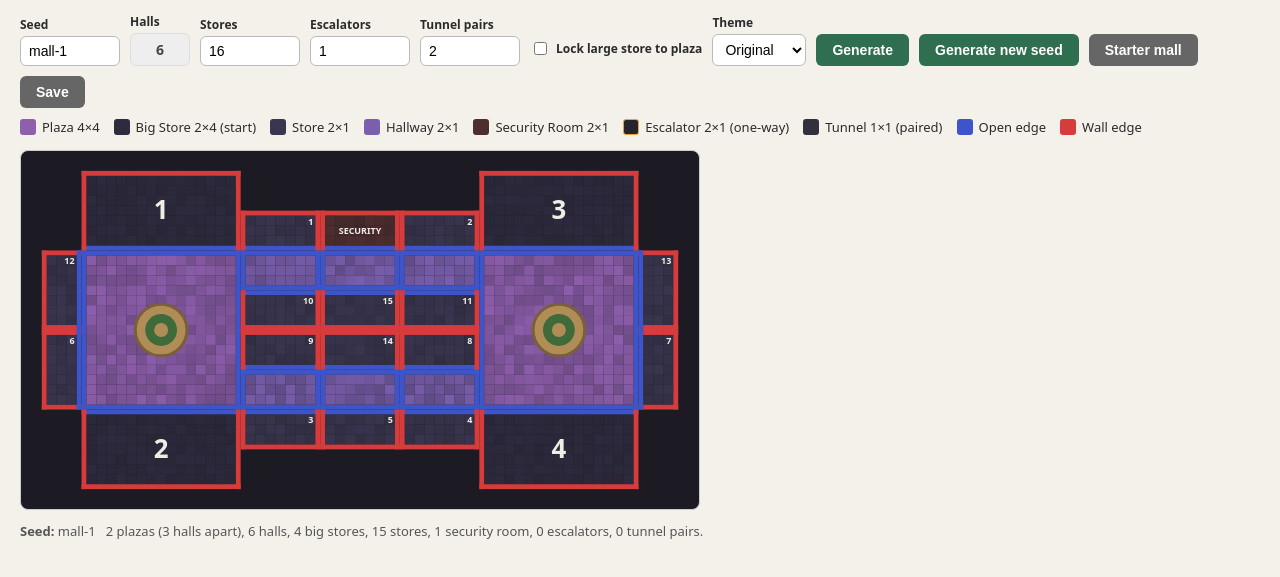
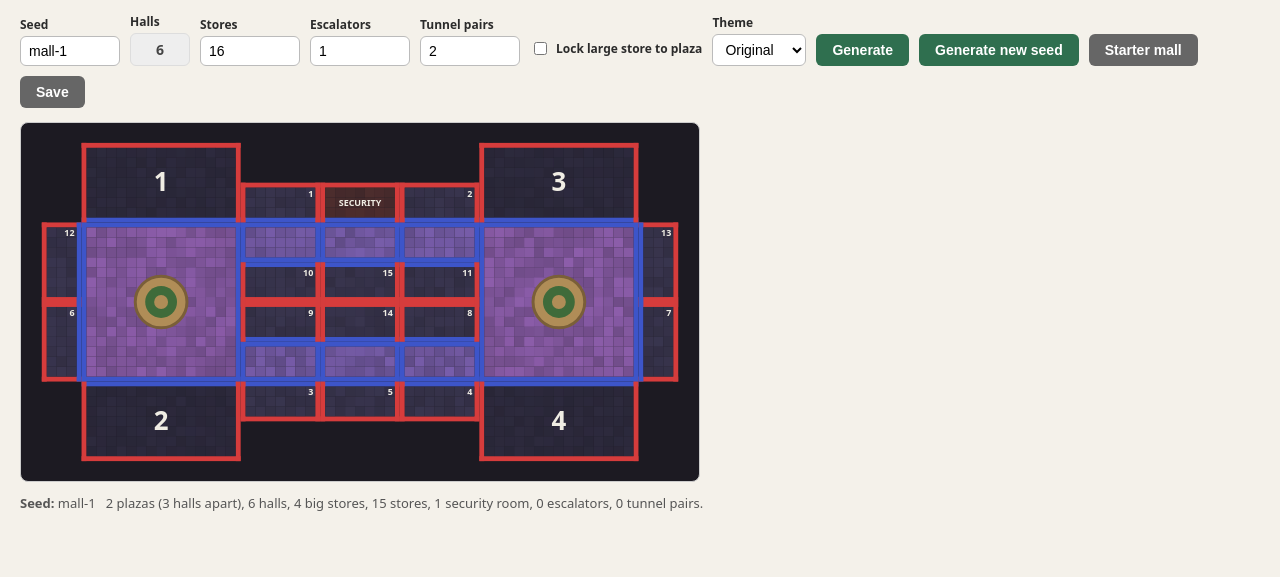
Before and after one commit to Evident-Dev/Shopping-Mall-Map-Generator, a plain HTML site: page index.html in a window 1280 px wide. Shown: the part 67-644 px from the top of the page. Drawn offline with Linux system fonts and the light colour scheme.

Commit message:
Remove the legend

```diff
--- a/index.html
+++ b/index.html
@@ -54,12 +54,6 @@
   .controls button:disabled { background: #aaa; cursor: default; filter: none; }
   #board-wrap { padding: 4px 20px 12px; overflow-x: auto; }
   svg { border: 1px solid #ccc; border-radius: 8px; display: block; }
-  .legend {
-    display: flex; flex-wrap: wrap; gap: 14px;
-    padding: 0 20px 10px; font-size: 13px;
-  }
-  .legend span { display: inline-flex; align-items: center; gap: 6px; }
-  .legend i { width: 16px; height: 16px; border-radius: 3px; display: inline-block; }
   #summary { padding: 0 20px 24px; font-size: 13px; color: #555; max-width: 900px; }
 </style>
 </head>
@@ -100,18 +94,6 @@
   <button id="randomize">Generate new seed</button>
   <button id="starter" class="secondary">Starter mall</button>
   <button id="save" class="secondary">Save</button>
-</div>
-
-<div class="legend">
-  <span><i style="background:#8f5fae"></i>Plaza 4&times;4</span>
-  <span><i style="background:#2e2b3f"></i>Big Store 2&times;4 (start)</span>
-  <span><i style="background:#3a3650"></i>Store 2&times;1</span>
-  <span><i style="background:#7a5fae"></i>Hallway 2&times;1</span>
-  <span><i style="background:#4f2e2e"></i>Security Room 2&times;1</span>
-  <span><i style="background:#26232e;border:1px solid #e8a33d"></i>Escalator 2&times;1 (one-way)</span>
-  <span><i style="background:#33303e"></i>Tunnel 1&times;1 (paired)</span>
-  <span><i style="background:var(--open)"></i>Open edge</span>
-  <span><i style="background:var(--wall)"></i>Wall edge</span>
 </div>
 
 <div id="board-wrap"></div>
```
